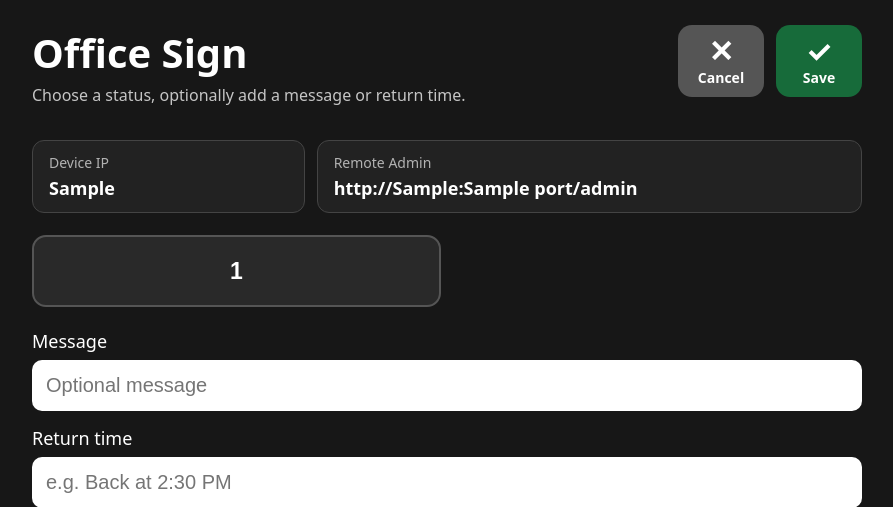
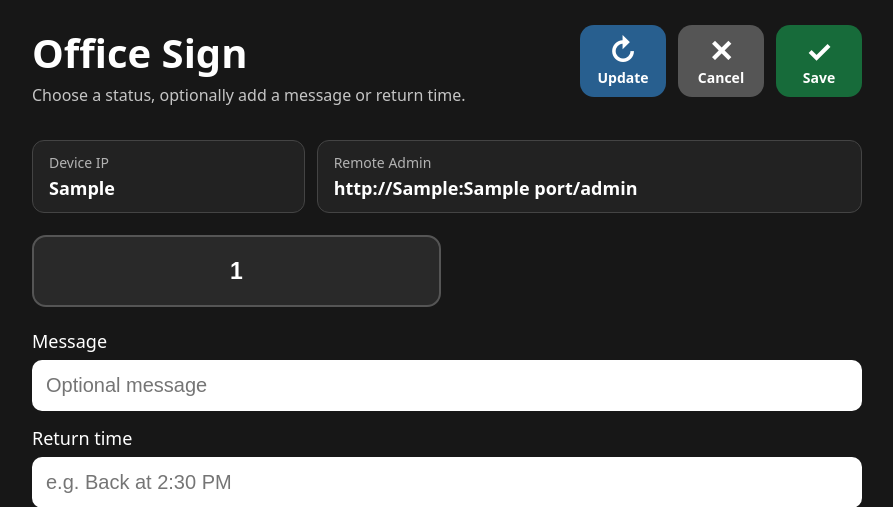
Before and after one commit to Subrosian/office-door-sign, a Flask app: template app/templates/admin.html in a window 1280 px wide. Shown: the top 507 px of the page, without its empty margins (193-1086 px from the left). Run offline with Flask 3, Linux system fonts and the light colour scheme; the template is opened without the code that fills it: most values are stand-ins (such as "Sample title", 1, 10 or a date in 2020).

Commit message:
add update button

```diff
--- a/app/app.py
+++ b/app/app.py
@@ -1,7 +1,6 @@
 from flask import Flask, render_template, request, jsonify, redirect, url_for
 from pathlib import Path
-import json, os, socket, tempfile
-
+import json, os, socket, subprocess, tempfile
 BASE = Path(__file__).resolve().parent.parent
 CONFIG_PATH = Path(os.environ.get('OFFICE_SIGN_CONFIG', BASE / 'config.json'))
 STATE_PATH = Path(os.environ.get('OFFICE_SIGN_STATE', BASE / 'state.json'))
@@ -14,7 +13,6 @@ STATUSES = {
     "dnd": ("DO NOT DISTURB", "Please check back later"),
     "wfh": ("WORKING FROM HOME", "Contact me if needed"),
 }
-
 def load_json(path, default):
     try:
         data = json.loads(path.read_text())
@@ -28,10 +26,8 @@ def save_json(path, data):
     with os.fdopen(fd, 'w') as f:
         json.dump(data, f, indent=2)
     os.replace(tmp, path)
-
 config = load_json(CONFIG_PATH, DEFAULT_CONFIG)
 app = Flask(__name__)
-
 def get_local_ip():
     """Return the primary LAN address used by this Pi, if available."""
     sock = socket.socket(socket.AF_INET, socket.SOCK_DGRAM)
@@ -44,7 +40,6 @@ def get_local_ip():
         return "Unavailable"
     finally:
         sock.close()
-
 @app.get('/')
 def sign():
     return render_template('index.html', config=config)
@@ -52,13 +47,37 @@ def sign():
 @app.get('/admin')
 def admin():
     return render_template('admin.html', config=config, statuses=STATUSES, local_ip=get_local_ip(), port=int(config.get('port', 8080)))
+@app.post('/api/update')
+def run_update():
+    if not config.get('allow_remote_admin', False) and request.remote_addr not in ('127.0.0.1', '::1'):
+        return jsonify({'error':'Remote administration is disabled'}), 403
+
+    update_script = BASE / 'scripts' / 'update.sh'
+    if not update_script.is_file():
+        return jsonify({'error':'Update script not found'}), 404
+
+    # Run detached because update.sh restarts this service as its final step.
+    # Waiting for it here would cause the HTTP request to disappear mid-update.
+    log_path = Path('/tmp/office-door-sign-update.log')
+    try:
+        log = log_path.open('w')
+        subprocess.Popen(
+            [str(update_script)],
+            cwd=BASE,
+            stdout=log,
+            stderr=subprocess.STDOUT,
+            start_new_session=True,
+        )
+    except OSError as exc:
+        return jsonify({'error':f'Could not start update: {exc}'}), 500
+
+    return jsonify({'status':'started'})
 
 @app.get('/api/state')
 def get_state():
     state = load_json(STATE_PATH, DEFAULT_STATE)
     label, subtitle = STATUSES.get(state['status'], STATUSES['in'])
     return jsonify({**state, 'label': label, 'subtitle': subtitle, 'name': config['name'], 'title': config.get('title','')})
-
 @app.post('/api/state')
 def set_state():
     if not config.get('allow_remote_admin', False) and request.remote_addr not in ('127.0.0.1', '::1'):
@@ -76,7 +95,6 @@ def set_state():
     if request.is_json:
         return jsonify(state)
     return redirect(url_for('admin'))
-
 if __name__ == '__main__':
     host = '0.0.0.0' if config.get('allow_remote_admin') else '127.0.0.1'
     app.run(host=host, port=int(config.get('port',8080)))
--- a/app/static/admin.js
+++ b/app/static/admin.js
@@ -1 +1 @@
-const buttons=[...document.querySelectorAll('.status-choice')], status=document.getElementById('status');function select(v){status.value=v;buttons.forEach(b=>b.classList.toggle('selected',b.dataset.status===v));}buttons.forEach(b=>b.onclick=()=>select(b.dataset.status));async function load(){const r=await fetch('/api/state');const s=await r.json();select(s.status);messageInput.value=s.message||'';returnInput.value=s.return_time||'';}statusForm.onsubmit=async e=>{e.preventDefault();const data=Object.fromEntries(new FormData(statusForm));const r=await fetch('/api/state',{method:'POST',headers:{'Content-Type':'application/json'},body:JSON.stringify(data)});if(r.ok)location.href='/';else alert('Could not update sign.');};load();
+const buttons=[...document.querySelectorAll('.status-choice')], status=document.getElementById('status');function select(v){status.value=v;buttons.forEach(b=>b.classList.toggle('selected',b.dataset.status===v));}buttons.forEach(b=>b.onclick=()=>select(b.dataset.status));async function load(){const r=await fetch('/api/state');const s=await r.json();select(s.status);messageInput.value=s.message||'';returnInput.value=s.return_time||'';}statusForm.onsubmit=async e=>{e.preventDefault();const data=Object.fromEntries(new FormData(statusForm));const r=await fetch('/api/state',{method:'POST',headers:{'Content-Type':'application/json'},body:JSON.stringify(data)});if(r.ok)location.href='/';else alert('Could not update sign.');};updateButton.onclick=async()=>{if(!confirm('Update the Office Door Sign now? The display will restart briefly.'))return;updateButton.disabled=true;updateButton.querySelector('.button-label').textContent='Updating…';try{const r=await fetch('/api/update',{method:'POST'});if(!r.ok){const data=await r.json().catch(()=>({}));throw new Error(data.error||'Could not start update.');}alert('Update started. The sign will restart when the update is complete.');location.href='/';}catch(err){alert(err.message);updateButton.disabled=false;updateButton.querySelector('.button-label').textContent='Update';}};load();
--- a/app/templates/admin.html
+++ b/app/templates/admin.html
@@ -14,6 +14,10 @@
         <p class="hint">Choose a status, optionally add a message or return time.</p>
       </div>
       <div class="admin-actions">
+        <button class="icon-button update" type="button" id="updateButton" aria-label="Update" title="Update software">
+          <span class="action-icon" aria-hidden="true">↻</span>
+          <span class="button-label">Update</span>
+        </button>
         <a class="icon-button cancel" href="/" aria-label="Cancel" title="Cancel">
           <span class="action-icon" aria-hidden="true">✕</span>
           <span class="button-label">Cancel</span>
```
Also changed, not shown: app/static/style.css (+1 -1 lines), README.md.
